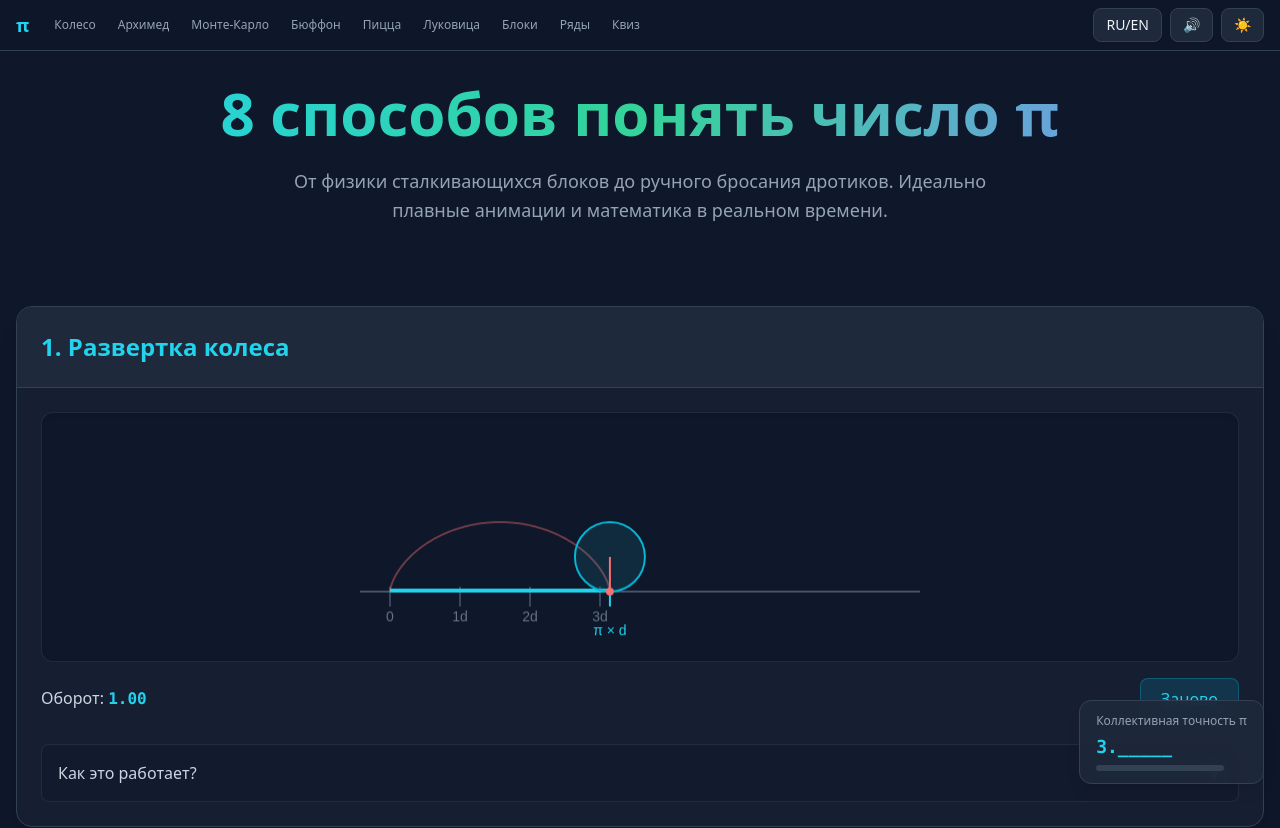
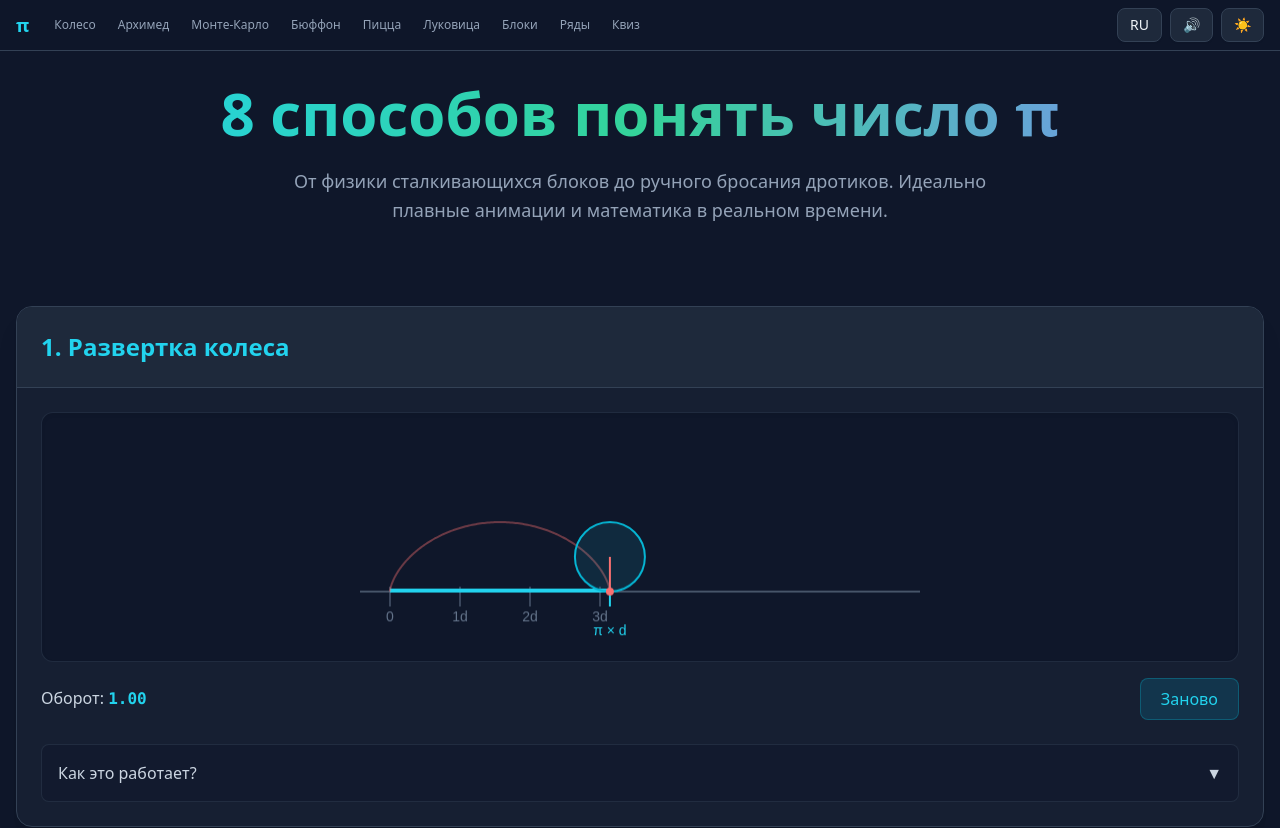
Before and after one commit to zven73/pi_explanation, a plain HTML site: page index.html in a window 1280 px wide. Shown: the top 828 px of the page. Drawn offline with nearby package versions, Linux system fonts and the light colour scheme.

Commit message:
Simplify language toggle and remove Pi progress widget

```diff
--- a/index.html
+++ b/index.html
@@ -55,12 +55,6 @@
         #topnav .nav-links::-webkit-scrollbar { display: none; }
         #topnav a.active { border-color: currentColor; opacity: 1; }
 
-        /* Pi progress bar */
-        #pi-progress { position: fixed; bottom: 16px; right: 16px; z-index: 40; }
-        @media (max-width: 640px) {
-            #pi-progress { bottom: 8px; right: 8px; font-size: 0.75rem; }
-        }
-
         /* Mobile canvas containers */
         @media (max-width: 640px) {
             .canvas-wrap { height: auto !important; min-height: 180px; }
@@ -85,7 +79,7 @@
                 <a href="#sim-quiz" class="shrink-0 px-2 py-1 text-xs rounded border border-transparent text-slate-500 dark:text-slate-400 hover:text-rose-600 dark:hover:text-rose-400 transition-colors" data-i18n="nav_quiz">Квиз</a>
             </div>
             <div class="flex gap-2 shrink-0">
-                <button id="btnLang" class="px-3 py-1.5 bg-slate-200 dark:bg-slate-800 border border-slate-300 dark:border-slate-700 rounded-lg text-sm font-medium hover:bg-slate-300 dark:hover:bg-slate-700 transition-colors shadow-sm">RU/EN</button>
+                <button id="btnLang" class="px-3 py-1.5 bg-slate-200 dark:bg-slate-800 border border-slate-300 dark:border-slate-700 rounded-lg text-sm font-medium hover:bg-slate-300 dark:hover:bg-slate-700 transition-colors shadow-sm">RU</button>
                 <button id="btnSound" class="px-3 py-1.5 bg-slate-200 dark:bg-slate-800 border border-slate-300 dark:border-slate-700 rounded-lg text-sm font-medium hover:bg-slate-300 dark:hover:bg-slate-700 transition-colors shadow-sm" data-i18n="btn_sound_off">🔇</button>
                 <button id="btnTheme" class="px-3 py-1.5 bg-slate-200 dark:bg-slate-800 border border-slate-300 dark:border-slate-700 rounded-lg text-sm font-medium hover:bg-slate-300 dark:hover:bg-slate-700 transition-colors shadow-sm">☀️</button>
             </div>
@@ -417,15 +411,6 @@
         </div>
     </div>
 
-    <!-- Pi Progress Bar -->
-    <div id="pi-progress" class="bg-white/90 dark:bg-slate-800/90 backdrop-blur rounded-xl border border-slate-200 dark:border-slate-700 shadow-lg px-4 py-3 transition-all">
-        <div class="text-xs text-slate-500 dark:text-slate-400 mb-1" data-i18n="progress_label">Коллективная точность π</div>
-        <div class="font-mono text-lg font-bold text-cyan-600 dark:text-cyan-400" id="piProgressValue">3._____</div>
-        <div class="w-32 h-1.5 bg-slate-200 dark:bg-slate-700 rounded-full mt-1 overflow-hidden">
-            <div id="piProgressBar" class="h-full bg-gradient-to-r from-cyan-500 to-emerald-500 rounded-full transition-all duration-500" style="width:0%"></div>
-        </div>
-    </div>
-
     <script>
         // ==========================================
         // i18n TRANSLATIONS
@@ -633,6 +618,12 @@
 
         function t(key) { return T[currentLang][key] || T.ru[key] || key; }
 
+        const btnLang = document.getElementById('btnLang');
+
+        function syncLangButton() {
+            btnLang.textContent = currentLang === 'ru' ? 'RU' : 'EN';
+        }
+
         function applyLang() {
             document.querySelectorAll('[data-i18n]').forEach(el => {
                 const key = el.getAttribute('data-i18n');
@@ -646,11 +637,12 @@
                 if (T[currentLang][key] !== undefined) el.innerHTML = T[currentLang][key];
             });
             document.documentElement.lang = currentLang === 'ru' ? 'ru' : 'en';
+            syncLangButton();
             syncSoundButton();
             buildQuiz();
         }
 
-        document.getElementById('btnLang').onclick = () => {
+        btnLang.onclick = () => {
             currentLang = currentLang === 'ru' ? 'en' : 'ru';
             localStorage.setItem('piLang', currentLang);
             applyLang();
```
